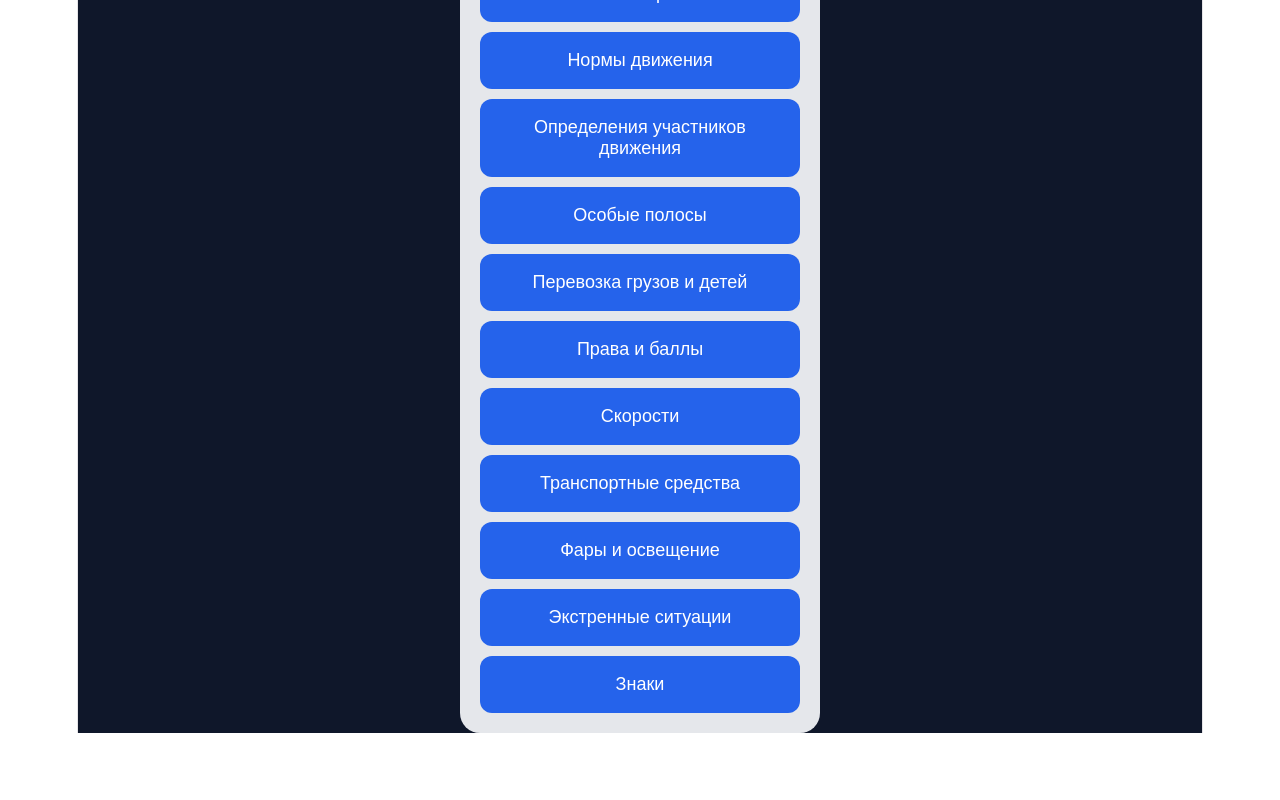
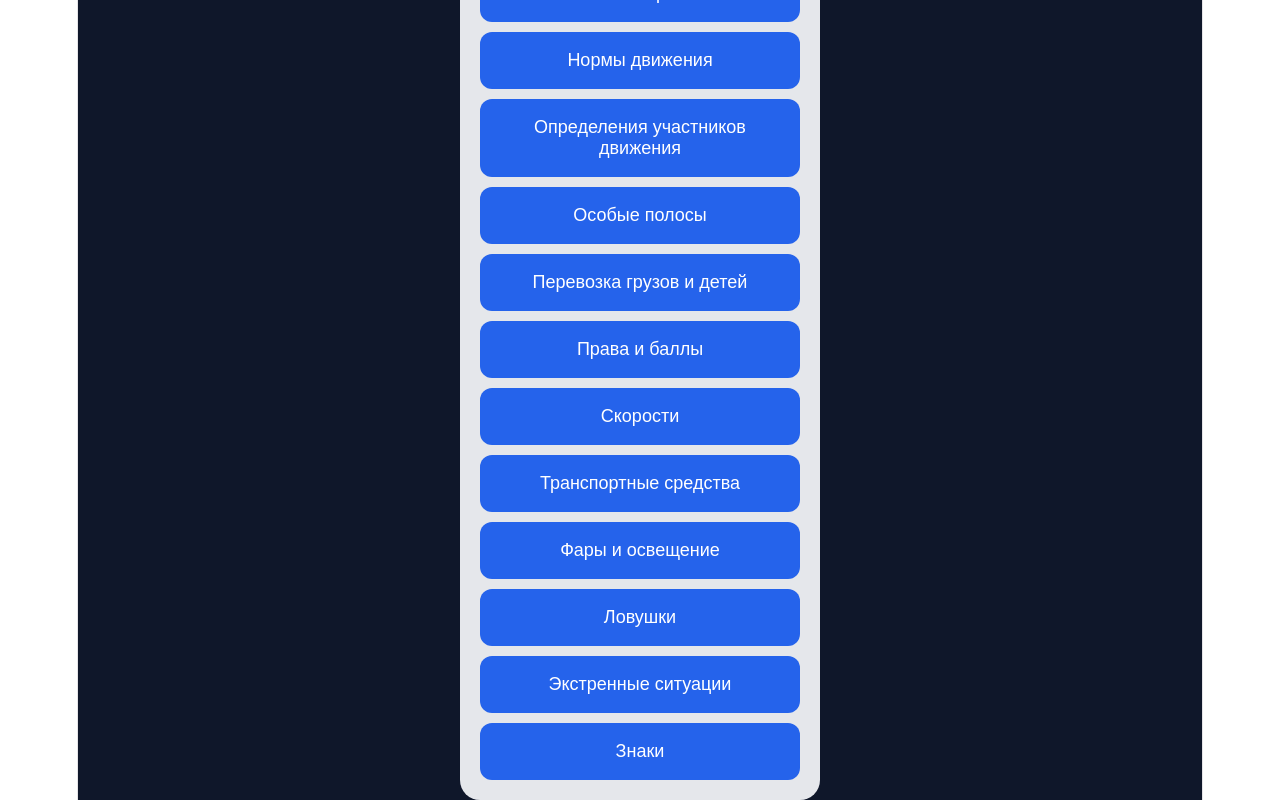
Before and after one commit to tenerifeopen/dgt-flashcards, a React (Vite) app: page / in a window 1280 px wide. Shown: the part 398-1198 px from the top of the page. Before the commit the page ends 1131 px from the top, so only its background shows below. Built offline with nearby package versions, Linux system fonts and the light colour scheme.

Commit message:
update cards

```diff
--- a/src/App.jsx
+++ b/src/App.jsx
@@ -14,6 +14,7 @@ const topics = [
   { name: "Скорости", file: "/cards/Скорости.txt" },
   { name: "Транспортные средства", file: "/cards/Транспортные средства.txt" },
   { name: "Фары и освещение", file: "/cards/Фары и освещение.txt" },
+  { name: "Ловушки", file: "/cards/Ловушки.txt" },
   { name: "Экстренные ситуации", file: "/cards/Экстренные ситуации.txt" },
   { name: "Знаки", file: "/cards/Знаки.txt" }
 ];
```
Also changed, not shown: public/cards/Ловушки.txt (added).
